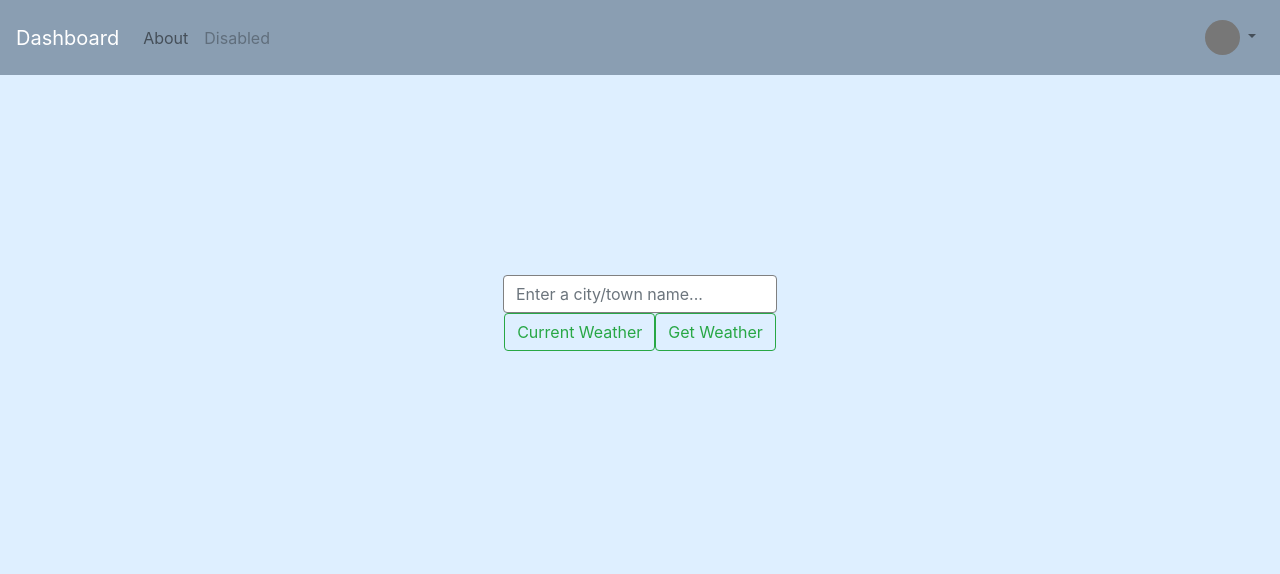
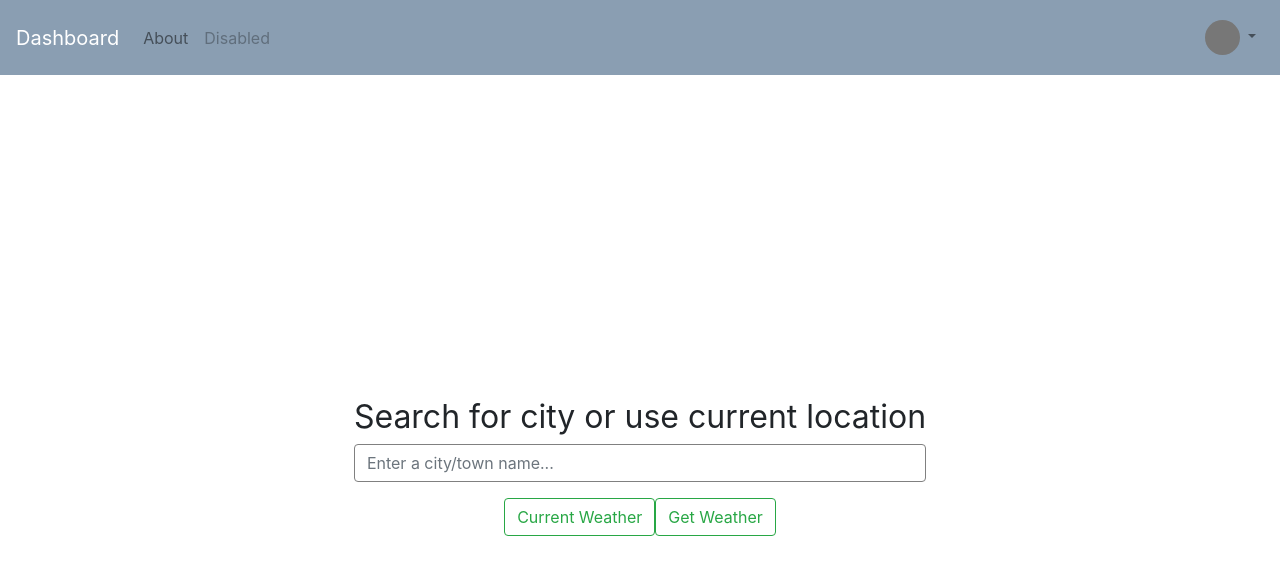
Before and after one commit to Kappalucky/WeatherApp, a Vue app: page /#/ in a window 1280 px wide. Shown: the top 574 px of the page. Built offline with nearby package versions, Linux system fonts and the light colour scheme.

Commit message:
re-researching style

```diff
--- a/src/App.vue
+++ b/src/App.vue
@@ -46,6 +46,8 @@ export default {
 
 body {
   background-color: #DEEFFF;
+  background-color: rgba(255, 255, 255, 1);
+  height: 100vh;
 }
 #header {
   top: 0;
--- a/src/components/City.vue
+++ b/src/components/City.vue
@@ -92,12 +92,6 @@ export default {
     };
   },
   methods: {
-    onSlideStart(slide) {
-      this.sliding = true;
-    },
-    onSlideEnd(slide) {
-      this.sliding = false;
-    },
     async getForecast() {
       const response = await WeatherService
         .getForecast({ city: this.cityData.name, id: this.id });
--- a/src/components/Dashboard.vue
+++ b/src/components/Dashboard.vue
@@ -32,8 +32,7 @@
 </template>
 
 <script>
-import { mapState, mapGetters, mapMutations, mapActions } from 'vuex';
-import axios from 'axios';
+import { mapState, mapMutations, mapActions } from 'vuex';
 
 export default {
   name: 'Dashboard',
--- a/src/components/Home.vue
+++ b/src/components/Home.vue
@@ -1,21 +1,25 @@
 <template>
-    <div class="home">
-        <b-container id="select-location">
-            <b-row>
-                <b-col>
-                    <div class="form-group">
-                        <input type="text" placeholder="Enter a city/town name..."
-                        v-on:keydown.enter="getWeatherNow"
-                        v-model="cityInput"
-                        class="form-control"/>
-                        <div>
+        <b-container id="select-location" class="home">
+            <b-row align-v="center">
+                <b-col align-self="center">
+                    <div class="main-search">
+                      <b-form class="form-group">
+                        <h2>Search for city or use current location</h2>
+                        <b-form-group>
+                           <b-form-input type="text" placeholder="Enter a city/town name..."
+                            v-on:keydown.enter="getWeatherNow"
+                            v-model="cityInput"
+                            class="form-control"/>
+                        </b-form-group>
+                        <b-form-group>
                           <b-button variant="outline-success"
                             @click="getCurrentWeather" v-if="locationStatus"
                             type="submit" id="find-location">Current Weather</b-button>
                             <b-button variant="outline-success"
                             @click="getWeatherNow"
                             type="submit">Get Weather</b-button>
-                        </div>
+                        </b-form-group>
+                      </b-form>
                     </div>
                     <div class="weather-description">
                         {{ weatherInfo.weather || error }}
@@ -30,11 +34,11 @@
                 </b-col>
             </b-row>
         </b-container>
-    </div>
 </template>
 
 <script>
 import WeatherService from '@/services/WeatherService';
+import { mapState, mapMutations } from 'vuex';
 
 export default {
   name: 'Home',
@@ -54,8 +58,16 @@ export default {
       }
       return '';
     },
+    ...mapState({
+      cityData: state => state.cityData,
+      cities: state => state.cities,
+    }),
   },
   methods: {
+    ...mapMutations([
+      'addCity',
+      'addCityData',
+    ]),
     async getWeatherNow() {
       if (this.cityInput === '') {
         this.weatherDataNow = '';
@@ -65,6 +77,8 @@ export default {
       try {
         const response = await WeatherService.getWeatherNow({ city: this.cityInput });
         this.weatherDataNow = response.data;
+        this.$store.commit('addCity', { id: this.weatherDataNow.id, data: this.weatherDataNow });
+        // this.addCityData({ id: this.weatherDataNow.id, data: this.weatherDataNow });
       } catch (error) {
         this.error = 'The city name you entered could not be found.';
       }
@@ -93,6 +107,7 @@ export default {
         const response = await WeatherService
           .getCurrentWeather({ lat: newPosition.latitude, lon: newPosition.longitude });
         this.weatherDataNow = response.data;
+        this.$store.commit('addCity', { id: this.weatherDataNow.id, data: this.weatherDataNow });
       }
     },
   },
@@ -123,10 +138,10 @@ a {
   align-items: center;
   text-align: center;
 }
+
 #select-location {
   display: flex;
   justify-content: center;
-  height: 50vh;
 }
 input {
   border: 1px solid grey;
--- a/src/store/store.js
+++ b/src/store/store.js
@@ -5,42 +5,25 @@ import Vuex from 'vuex';
 Vue.use(Vuex);
 
 export default new Vuex.Store({
-/*  state: {
-    cityData: {
-      cityName: '',
-      cityID: '',
-      country: '',
-      coordinates: {
-        latitude: '',
-        longitude: '',
-      },
+  state: {
+    // cityData: [],
+    cities: {
+      cityId: '',
       weatherData: [],
-      loading: true,
-    },
-    userData: {
-      cityInput: '',
-      currentLocation: {
-        latitude: '',
-        longitude: '',
-        name: '',
-      },
     },
   },
   getters: {
-    // Get weather by geographical location
+    // getCityId: state => state.cities.map(city => city.cityId),
+    // getCityById: state => state.cities.find(city => city.cityId),
   },
   mutations: {
-    ADD_USER_INPUT: (state, cityInput) => {
-      state.userData.cityInput = cityInput;
-      // Function to find cityID based on city name
+    addCity(state, payload) {
+      state.cities.weatherData.id = payload.id;
+      state.cities.weatherData.push(payload.data);
     },
-    SET_WEATHER_DATA: (state, { weather }) => {
-      state.cityData.weatherData = weather;
+    addCityData(state, payload) {
+      // Add city data with id being the 'key' to find the data
+      state.cityData.push(payload);
     },
   },
-  actions: {
-    LOAD_USER_INPUT: (context, cityInput) => {
-      context.commit('ADD_USER_INPUT', cityInput);
-    },
-  },  */
 });
```
